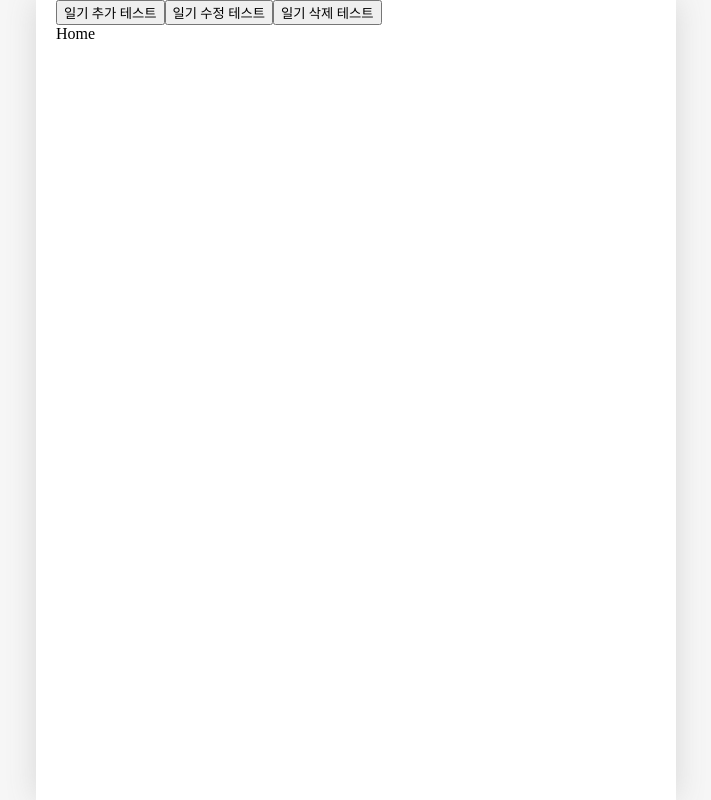
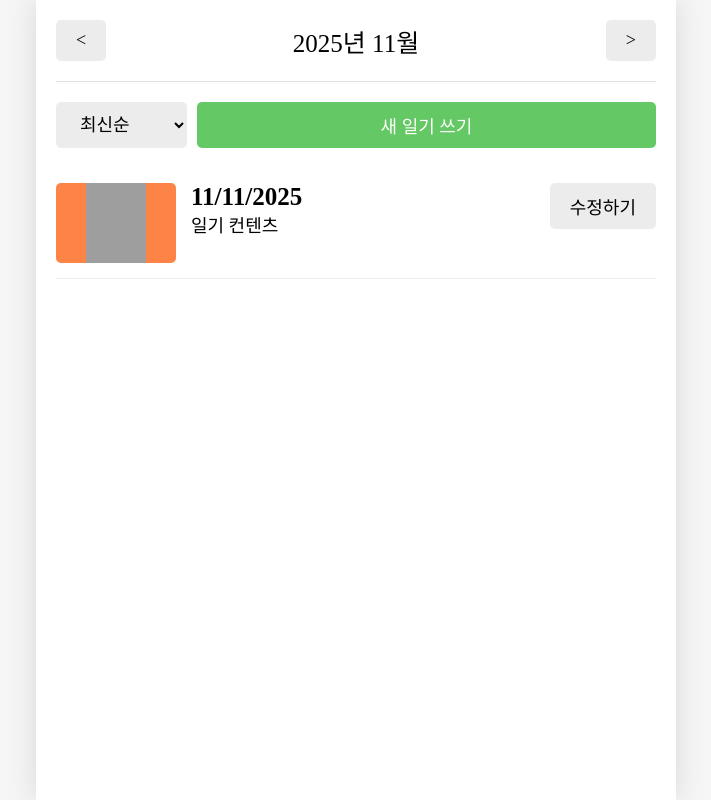
Before and after one commit to zidol/emotion_diary, a React (Vite) app: page / in a window 1280 px wide. Shown: the whole page, without its empty margins (284-995 px from the left). Built offline with nearby package versions, Linux system fonts and the light colour scheme; grey boxes are pictures that could not be loaded; a web font is replaced by a local one.

Commit message:
Feat : 홈 화면 ui 구현

```diff
--- a/src/App.jsx
+++ b/src/App.jsx
@@ -77,27 +77,6 @@
   };
   return (
     <>
-      <button
-        onClick={() => {
-          onCreate(new Date().getTime(), 1, "테스트 일기 내용");
-        }}
-      >
-        일기 추가 테스트
-      </button>
-      <button
-        onClick={() => {
-          onUpdate(1, new Date().getTime(), 3, "수정된 내용 테스트");
-        }}
-      >
-        일기 수정 테스트
-      </button>
-      <button
-        onClick={() => {
-          onDeleate(1);
-        }}
-      >
-        일기 삭제 테스트
-      </button>
       <DiaryStateContext.Provider value={data}>
         <DiaryDispatchContext.Provider
           value={{ onCreate, onUpdate, onDeleate }}
--- /dev/null
+++ b/src/components/DiaryItem.css
@@ -0,0 +1,56 @@
+.DiaryItem {
+  display: flex;
+  gap: 15px;
+  justify-content: space-between;
+  padding: 15px 0px;
+  border-bottom: 1px solid rgb(236, 236, 236);
+}
+
+.DiaryItem .img_section {
+  min-width: 120px;
+  height: 80px;
+
+  display: flex;
+  justify-content: center;
+  cursor: pointer;
+  border-radius: 5px;
+}
+
+.DiaryItem .img_section img {
+  width: 50%;
+}
+
+.DiaryItem .img_section_1 {
+  background-color: rgb(100, 201, 100);
+}
+
+.DiaryItem .img_section_2 {
+  background-color: rgb(157, 215, 114);
+}
+.DiaryItem .img_section_3 {
+  background-color: rgb(253, 206, 23);
+}
+.DiaryItem .img_section_4 {
+  background-color: rgb(253, 132, 70);
+}
+.DiaryItem .img_section_5 {
+  background-color: rgb(253, 86, 95);
+}
+
+.DiaryItem .info_section {
+  flex: 1;
+  cursor: pointer;
+}
+
+.DiaryItem .info_section .created_date {
+  font-size: 25px;
+  font-weight: bold;
+}
+
+.DiaryItem .info_section .content {
+  font-size: 18px;
+}
+
+.DiaryItem .button_section {
+  min-width: 70px;
+}
--- /dev/null
+++ b/src/components/DiaryItem.jsx
@@ -0,0 +1,22 @@
+import { getEmotionImage } from "../util/get-emotion-image.js";
+import Button from "./Button";
+import "./DiaryItem.css";
+const DiaryItem = () => {
+  const emotionId = 4;
+  return (
+    <div className="DiaryItem">
+      <div className={`img_section img_section_${emotionId}`}>
+        <img src={getEmotionImage(4)} />
+      </div>
+      <div className="info_section">
+        <div className="created_date">{new Date().toLocaleDateString()}</div>
+        <div className="content">일기 컨텐츠</div>
+      </div>
+      <div className="button_section">
+        <Button text={"수정하기"} type={"PRIMARY"} />
+      </div>
+    </div>
+  );
+};
+
+export default DiaryItem;
--- /dev/null
+++ b/src/components/DiaryList.css
@@ -0,0 +1,19 @@
+.DiaryList .menu_bar {
+  margin: 20px 0px;
+  display: flex;
+  gap: 10px;
+}
+
+.DiaryList .menu_bar select {
+  background-color: rgb(236, 236, 236);
+  border: none;
+  border-radius: 5px;
+
+  padding: 10px 20px;
+  font-size: 18px;
+  cursor: pointer;
+}
+
+.DiaryList .menu_bar button {
+  flex: 1;
+}
--- /dev/null
+++ b/src/components/DiaryList.jsx
@@ -0,0 +1,20 @@
+import "./DiaryList.css";
+import Button from "./Button";
+import DiaryItem from "./DiaryItem";
+const DiaryList = () => {
+  return (
+    <div className="DiaryList">
+      <div className="menu_bar">
+        <select className="sort">
+          <option value={"latest"}>최신순</option>
+          <option value={"oldest"}>오래된 순</option>
+        </select>
+        <Button text={"새 일기 쓰기"} type={"POSITIVE"} />
+      </div>
+      <div className="list_wrapper">
+        <DiaryItem />
+      </div>
+    </div>
+  );
+};
+export default DiaryList;
--- a/src/pages/Home.jsx
+++ b/src/pages/Home.jsx
@@ -1,8 +1,18 @@
-import { useSearchParams } from "react-router-dom";
+import Header from "../components/Header";
+import Button from "../components/Button";
+import DiaryList from "../components/DiaryList";
+
 const Home = () => {
-  const [params, setParams] = useSearchParams();
-
-  return <div>Home</div>;
+  return (
+    <div>
+      <Header
+        title={"2025년 11월"}
+        leftChild={<Button text={"<"} />}
+        rightChild={<Button text={">"} />}
+      />
+      <DiaryList />
+    </div>
+  );
 };
 
 export default Home;
```
